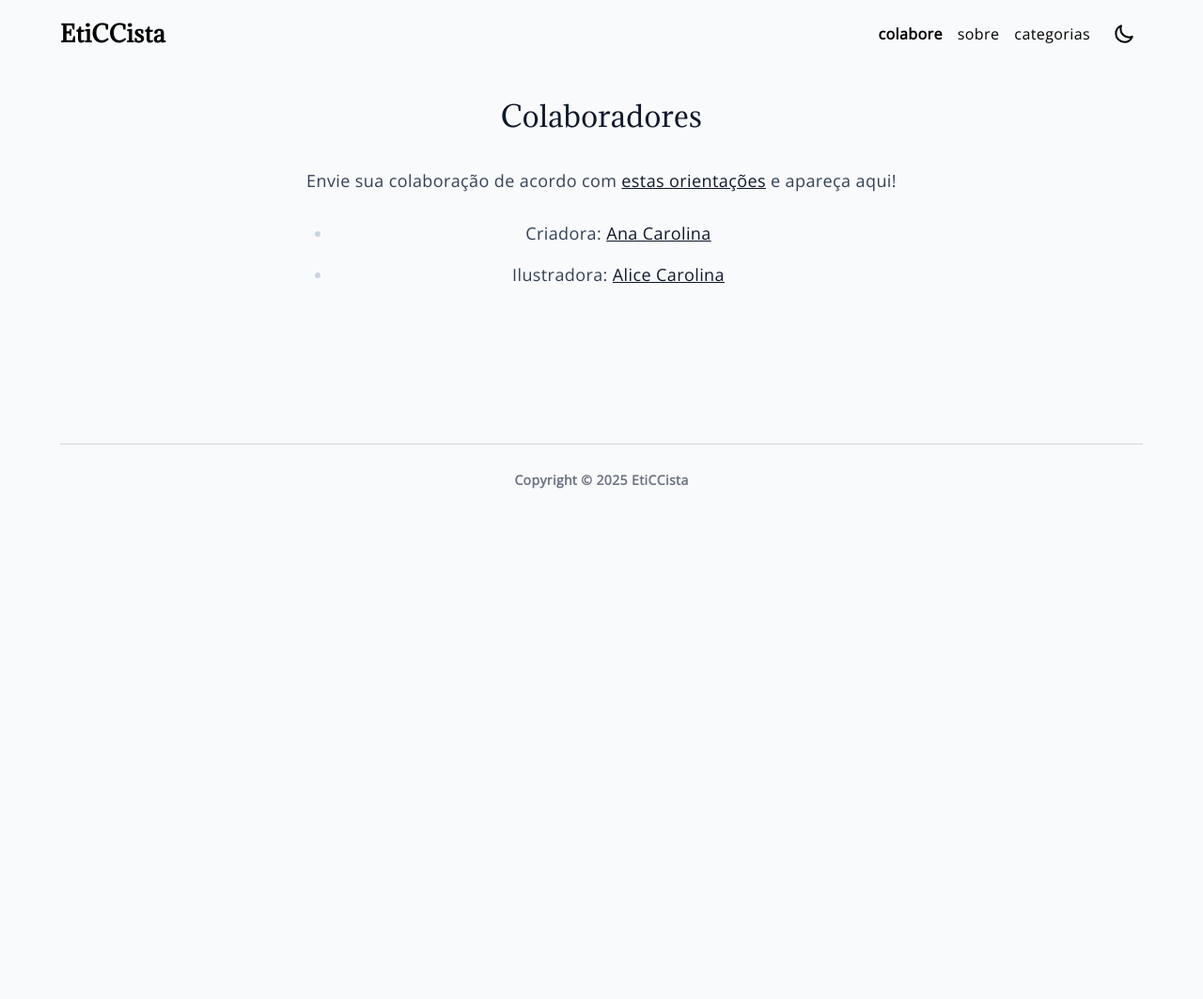
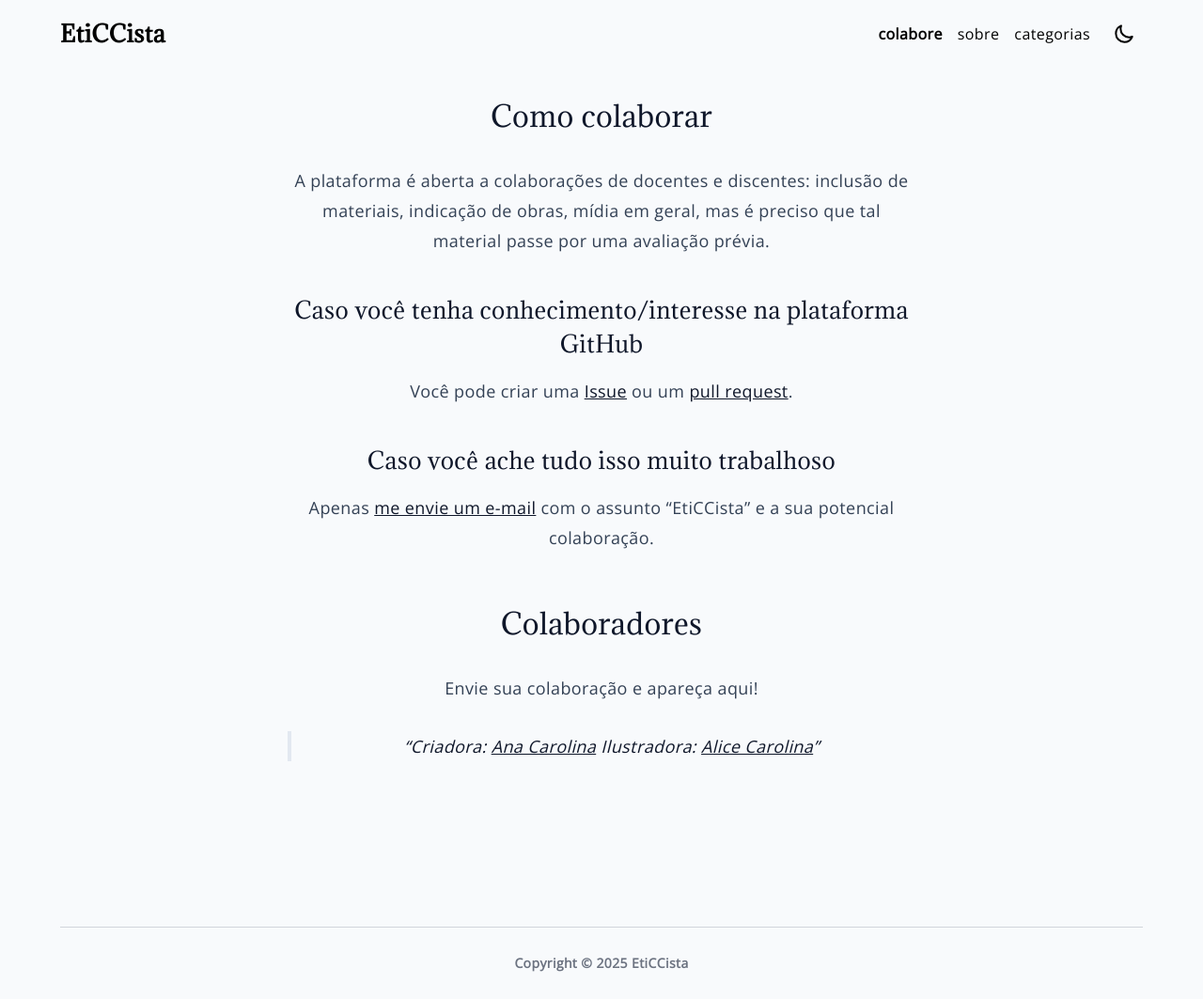
Before and after one commit to EtiCCista/eticcista.github.io, a Jekyll site: the page built from colabore.md, in a window 1280 px wide. Shown: the whole page at 94% size. Built offline with Jekyll 4.4.1, drawn with Linux system fonts in a browser that asks for light colours; before the commit the page ends 900 px from its top, so only the background shows below that.

```diff
--- a/colabore.md
+++ b/colabore.md
@@ -2,8 +2,17 @@
 title: colabore
 layout: page
 ---
+## Como colaborar
+A plataforma é aberta a colaborações de docentes e discentes: inclusão de materiais, indicação de obras, mídia em geral, mas é preciso que tal material passe por uma avaliação prévia.
+
+### Caso você tenha conhecimento/interesse na plataforma GitHub
+Você pode criar uma [Issue](https://github.com/EtiCCista/eticcista.github.io/issues) ou um [pull request](https://docs.github.com/pt/pull-requests/collaborating-with-pull-requests/proposing-changes-to-your-work-with-pull-requests/creating-a-pull-request).
+
+### Caso você ache tudo isso muito trabalhoso
+Apenas [me envie um e-mail](mailto:eticcista@gmail.com) com o assunto "EtiCCista" e a sua potencial colaboração.
+
 ## Colaboradores
+Envie sua colaboração e apareça aqui!
 
-Envie sua colaboração de acordo com [estas orientações](https://github.com/eticcista/eticcista.github.io/blob/main/README.md) e apareça aqui!
-- Criadora: [Ana Carolina](https://github.com/linasdias)
-- Ilustradora: [Alice Carolina]()
+> Criadora: [Ana Carolina](https://github.com/linasdias)
+> Ilustradora: [Alice Carolina]()
```
Also changed, not shown: sobre.md (+1 -1 lines), README.md.
